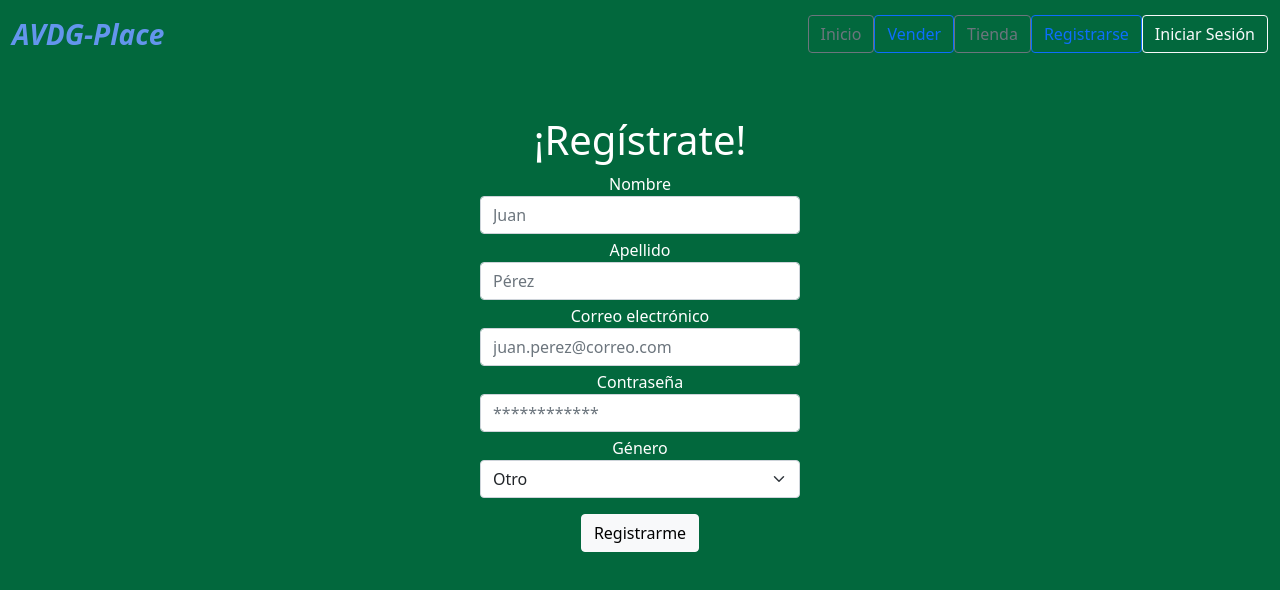
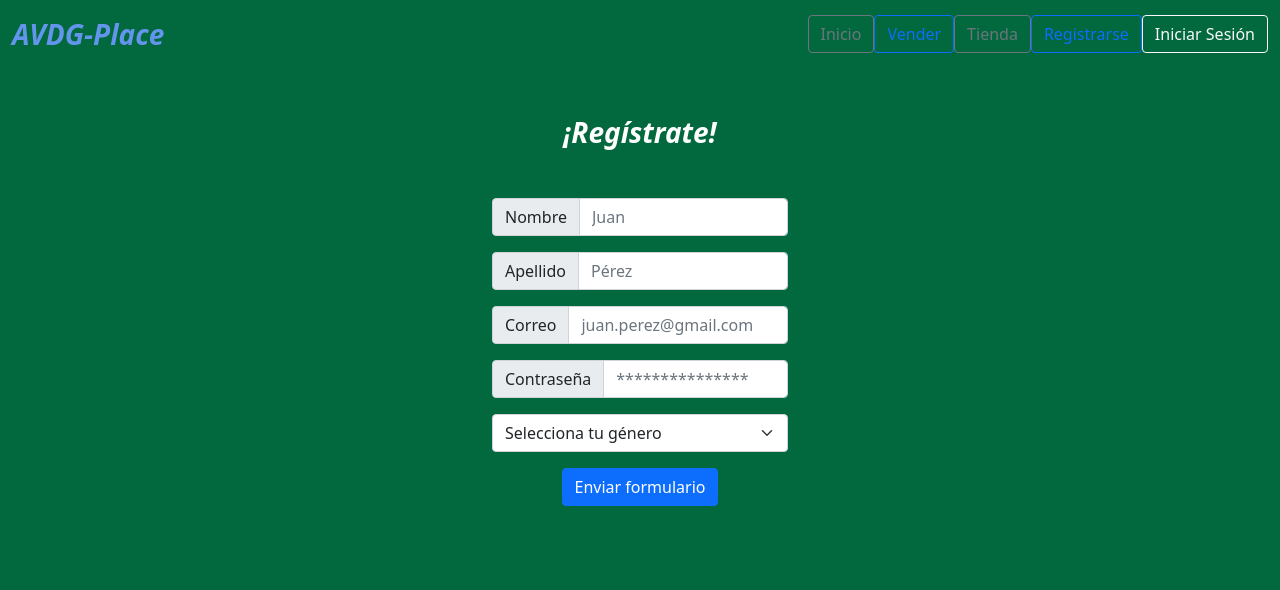
Before and after one commit to SkollFenrir/Marketplace, a React (Vite) app: page /register in a window 1280 px wide. Shown: the top 590 px of the page. Built offline with nearby package versions, Linux system fonts and the light colour scheme.

Commit message:
paso de vistas a componentes (login y register), ajuste de estilo

```diff
--- /dev/null
+++ b/src/components/InputLogin.jsx
@@ -0,0 +1,47 @@
+import React, { useContext } from "react";
+import AuthContext from "../Contexts/AuthContext.js";
+import { useNavigate } from "react-router-dom";
+import { Button, Form, InputGroup } from 'react-bootstrap';
+
+
+export default function InputLogin() {
+  const { setUsuario } = useContext(AuthContext);
+  const navigate = useNavigate();
+
+
+  const handleLogin = () => {
+    // Cambiar el estado de autenticación a true
+    alert("Usuario identificado con éxito 😀")
+    setUsuario();
+    navigate("/profile")
+  };
+
+  return (
+    <>
+      <InputGroup className='mb-3 mt-5'>
+				<InputGroup.Text id='basic-addon1'>Correo</InputGroup.Text>
+				<Form.Control
+					//onChange={} todavía no se usará
+					placeholder='juan.perez@gmail.com'
+					aria-label='email'
+          aria-aria-describedby='correo electrónico del usuario'
+				/>
+      </InputGroup>
+
+      <InputGroup className='mb-3'>
+				<InputGroup.Text id='basic-addon1'>Contraseña</InputGroup.Text>
+				<Form.Control
+					//onChange={} todavía no se usará
+					placeholder='***************'
+					aria-label='password'
+          aria-aria-describedby='contraseña del usuario'
+          type="password"
+				/>
+      </InputGroup>
+
+      <Button variant="primary" className='mt-3' onClick={handleLogin}>
+        Iniciar Sesión
+      </Button>
+    </>
+  );
+}
--- /dev/null
+++ b/src/components/InputRegister.jsx
@@ -0,0 +1,62 @@
+import { Button, Form, InputGroup } from 'react-bootstrap';
+
+export default function InputRegister() {
+
+
+    return (
+      < >
+
+      <InputGroup className='mb-3 mt-5'>
+				<InputGroup.Text id='basic-addon1'>Nombre</InputGroup.Text>
+				<Form.Control
+					//onChange={} todavía no se usará
+					placeholder='Juan'
+					aria-label='name'
+					aria-aria-describedby='nombre del usuario'
+				/>
+      </InputGroup>
+
+      <InputGroup className='mb-3'>
+				<InputGroup.Text id='basic-addon1'>Apellido</InputGroup.Text>
+				<Form.Control
+					//onChange={} todavía no se usará
+					placeholder='Pérez'
+					aria-label='last-name'
+					aria-aria-describedby='apellido del usuario'
+				/>
+      </InputGroup>
+
+      <InputGroup className='mb-3'>
+				<InputGroup.Text id='basic-addon1'>Correo</InputGroup.Text>
+				<Form.Control
+					//onChange={} todavía no se usará
+					placeholder='juan.perez@gmail.com'
+					aria-label='email'
+          aria-aria-describedby='correo electrónico del usuario'
+				/>
+      </InputGroup>
+
+      <InputGroup className='mb-3'>
+				<InputGroup.Text id='basic-addon1'>Contraseña</InputGroup.Text>
+				<Form.Control
+					//onChange={} todavía no se usará
+					placeholder='***************'
+					aria-label='password'
+          aria-aria-describedby='contraseña del usuario'
+          type="password"
+				/>
+      </InputGroup>
+
+      <Form.Select aria-label="Default select example">
+        <option>Selecciona tu género</option>
+        <option value="femenine">Femenino</option>
+        <option value="masculine">Masculino</option>
+        <option value="other">Otro</option>
+      </Form.Select>
+
+        <Button variant="primary" className='mt-3' /* onClick={} */>
+          Enviar formulario
+        </Button>
+      </>
+    );
+  }
--- a/src/views/Login.jsx
+++ b/src/views/Login.jsx
@@ -1,50 +1,11 @@
-import React, { useContext } from "react";
-import AuthContext from "../Contexts/AuthContext.js";
-import { useNavigate } from "react-router-dom";
+import { Container } from "react-bootstrap";
+import InputLogin from "../components/InputLogin";
 
-
-export default function RegistroForm() {
-  const { setUsuario } = useContext(AuthContext);
-  const navigate = useNavigate();
-
-
-  const handleLogin = () => {
-    // Cambiar el estado de autenticación a true
-    alert("Usuario identificado con éxito 😀")
-    setUsuario();
-    navigate("/profile")
-  };
-
-  return (
-    <div className="col-10 col-sm-6 col-md-3 m-auto mt-5">
-      <h1>Iniciar Sesión</h1>
-
-      <div className="form-group mt-1 ">
-        <label>Correo electrónico</label>
-        <input
-
-          // onChange={} todavía no se usará
-          type="email"
-          name="email"
-          className="form-control"
-          placeholder="juan.perez@correo.com"
-        />
-      </div>
-      <div className="form-group mt-1 ">
-        <label>Contraseña</label>
-        <input
-
-          // onChange={} todavía no se usará
-          type="password"
-          name="password"
-          className="form-control"
-          placeholder="********"
-        />
-      </div>
-
-      <button className="btn btn-light mt-3" onClick={handleLogin}>
-        Iniciar Sesión
-      </button>
-    </div>
-  );
+export default function Register(){
+    return(
+        <Container className="col-10 col-sm-6 col-md-3 m-auto mt-5" >
+            <h2 className='logo'>Inicia Sesión </h2>
+            <InputLogin/>
+        </Container>
+    )
 }
--- a/src/views/Register.jsx
+++ b/src/views/Register.jsx
@@ -1,60 +1,11 @@
-export default function RegisterForm() {
+import { Container } from "react-bootstrap";
+import InputRegister from "../components/InputRegister";
 
-
-  return (
-    <div className="col-10 col-sm-6 col-md-3 m-auto mt-5">
-      <h1>¡Regístrate!</h1>
-
-      <div className="form-group mt-1 ">
-        <label>Nombre</label>
-        <input
-          type="email"
-          name="email"
-          className="form-control"
-          placeholder="Juan"
-        />
-      </div><div className="form-group mt-1 ">
-        <label>Apellido</label>
-        <input
-          type="email"
-          name="email"
-          className="form-control"
-          placeholder="Pérez"
-        />
-      </div>
-      <div className="form-group mt-1 ">
-        <label>Correo electrónico</label>
-        <input
-          type="email"
-          name="email"
-          className="form-control"
-          placeholder="juan.perez@correo.com"
-        />
-      </div>
-      <div className="form-group mt-1 ">
-        <label>Contraseña</label>
-        <input
-          type="password"
-          name="password"
-          className="form-control"
-          placeholder="************"
-        />
-      </div>
-
-      <div className="form-group mt-1 ">
-        <label>Género</label>
-        <select name="gender" className="form-select">
-          <option value="Otro">Otro</option>
-          <option value="Femenino">Femenino</option>
-          <option value="Masculino">Masculino</option>
-
-        </select>
-      </div>
-
-
-      <button  className="btn btn-light mt-3">
-        Registrarme
-      </button>
-    </div>
-  );
+export default function Register(){
+    return(
+        <Container className="col-10 col-sm-6 col-md-3 m-auto mt-5" >
+            <h2 className='logo'>¡Regístrate! </h2>
+            <InputRegister/>
+        </Container>
+    )
 }
```
Also changed, not shown: src/components/Input.jsx (deleted).
